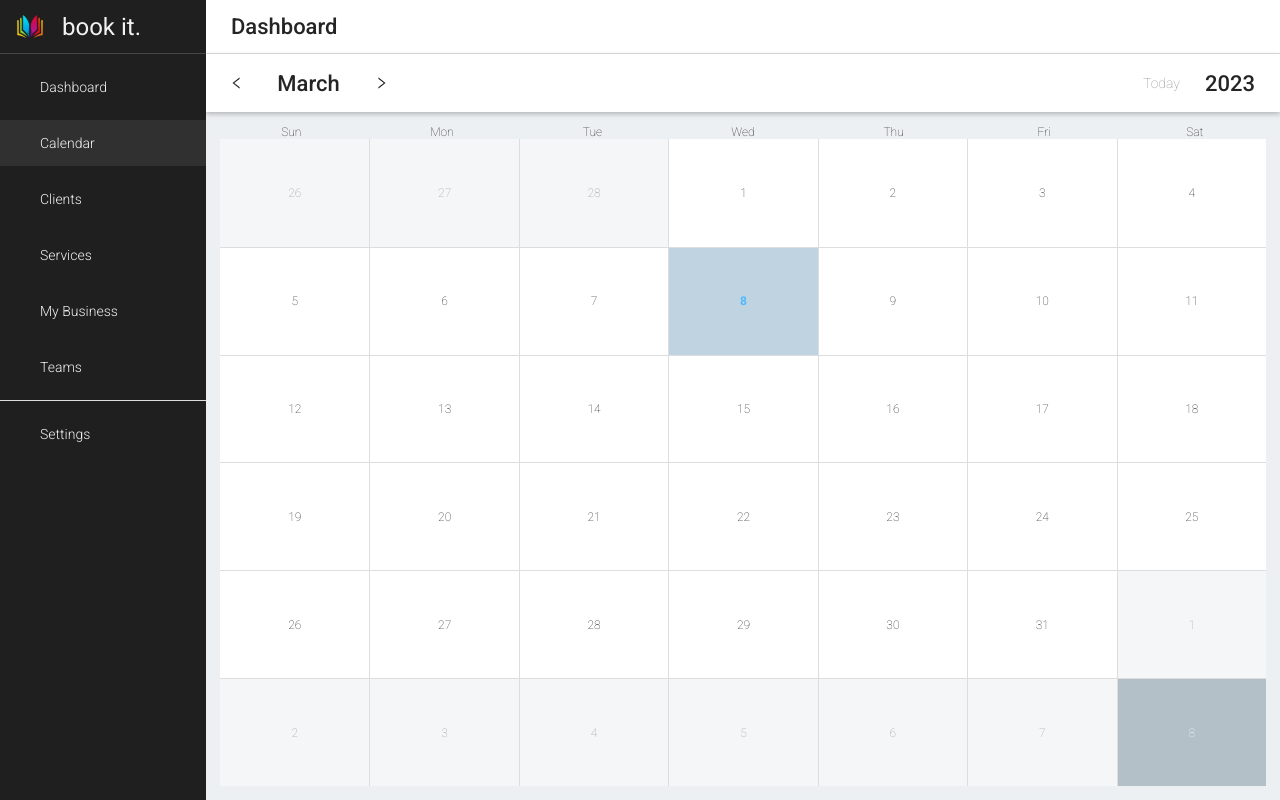
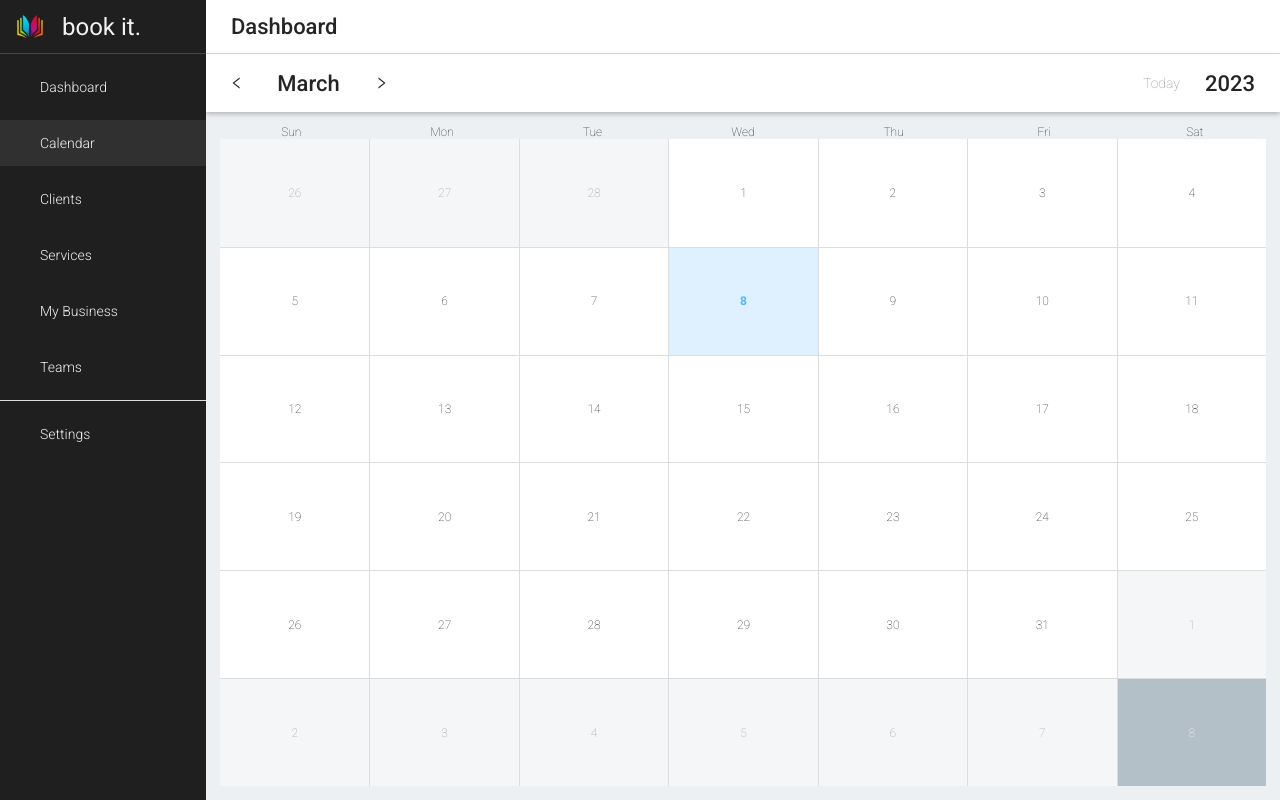
Before and after one commit to ryanhartwig/bookeasy, a Next.js app in the folder next/: page /calendar in a window 1280 px wide. Built offline with nearby package versions, Linux system fonts and the light colour scheme.

Commit message:
Selected background color

```diff
--- a/next/src/components/calendar/Day.scss
+++ b/next/src/components/calendar/Day.scss
@@ -52,13 +52,10 @@
 }
 .Day-content.today {
   color: rgb(79, 184, 255);
-  background: rgba(64, 130, 174, 0.263);
+  background: #DFF0FF;
 }
 .Day-content.today p {
   font-weight: 700;
-}
-.Day-content.session {
-  background: rgba(37, 107, 91, 0.294);
 }
 
 /* Next or previous month reset when day number is the same */
```
